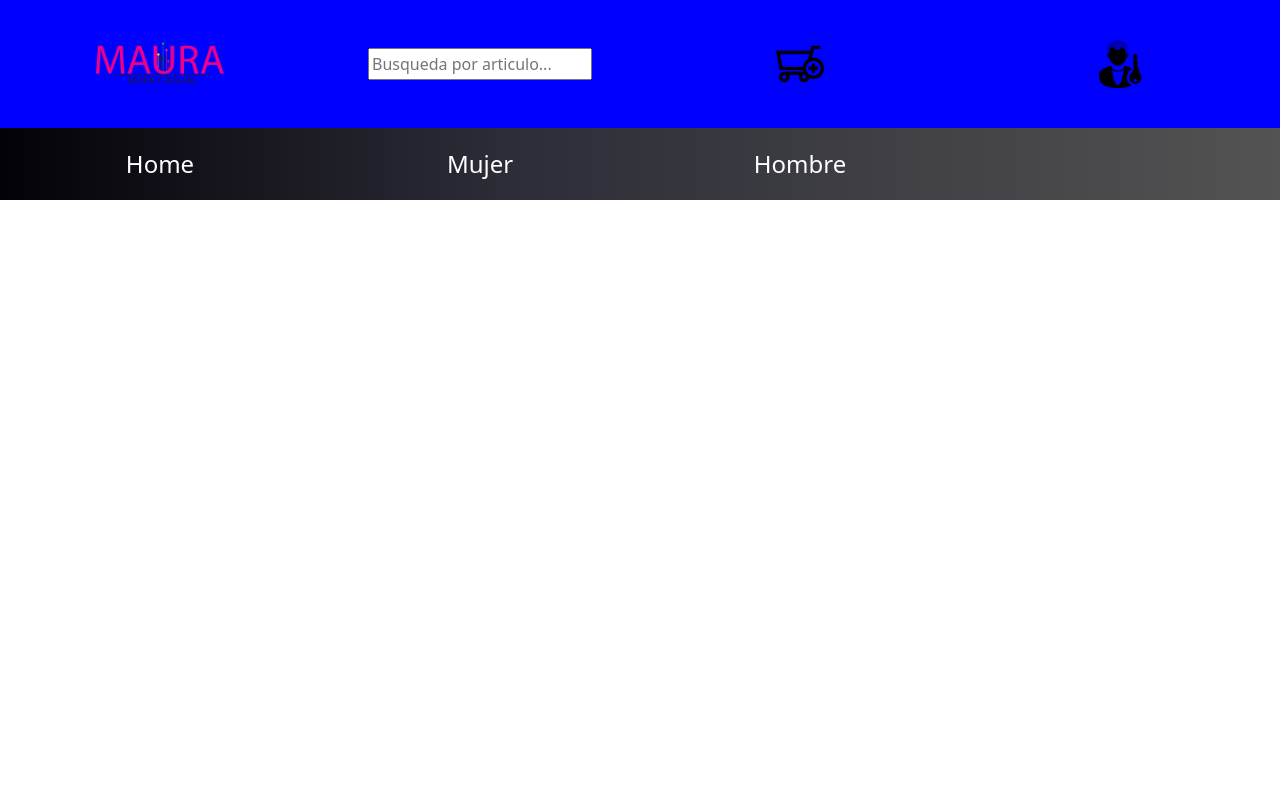
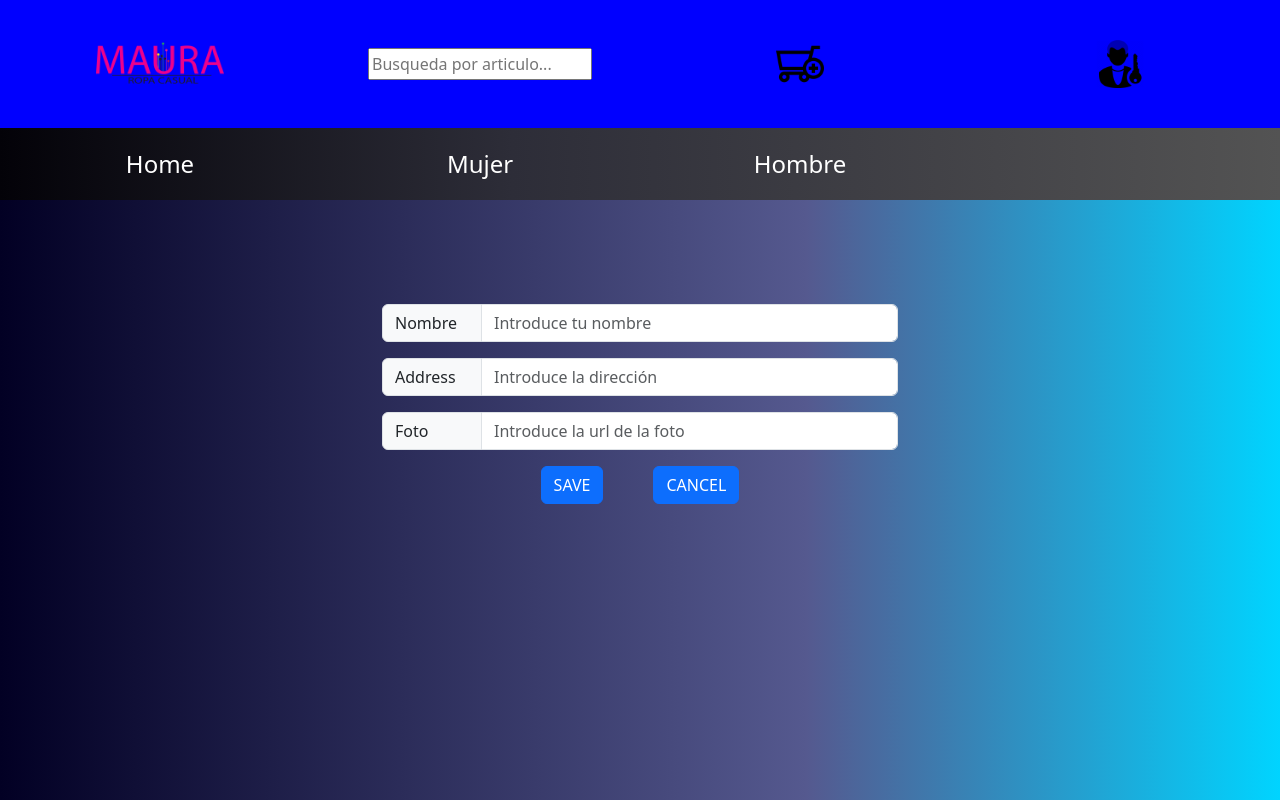
Before and after one commit to sergiioss/Ropaon_Frontend, a React (Vite) app: page /settings in a window 1280 px wide. Shown: the top 800 px of the page. Built offline with nearby package versions, Linux system fonts and the light colour scheme.

Commit message:
changes in the update of the user

```diff
--- a/src/App.css
+++ b/src/App.css
@@ -5,6 +5,5 @@
     text-align: center;
     flex-direction: column;
     height: auto;
-    width: 100vw;
     background: linear-gradient(90deg, rgba(2,0,36,1) 0%, rgba(85,89,143,1) 63%, rgba(0,212,255,1) 100%);
   }
--- a/src/Components/Header/Header.css
+++ b/src/Components/Header/Header.css
@@ -28,7 +28,6 @@
 }
 .nav2{
     background: linear-gradient(90deg, rgba(3,2,8,1) 0%, rgba(45,45,56,1) 40%, rgba(83,83,83,1) 100%);
-    height: auto;
 }
 .lin{
     all:unset;
--- a/src/Containers/Admin/Admin.jsx
+++ b/src/Containers/Admin/Admin.jsx
@@ -6,7 +6,6 @@ import { selectDatosUsuario } from "../User/userSlice"
 import axios from "axios"
 import { NavLink } from "react-router-dom"
 import { selectProduct } from "./adminSlice"
-import { selectPurchase } from "../Purchase/purchaseSlice"
 
 const Admin = (props) => {
     const dispatch = useDispatch();
--- a/src/Containers/Profile/Profile.css
+++ b/src/Containers/Profile/Profile.css
@@ -41,3 +41,6 @@
     width: 30px;
     height: 30px;
 }
+.cutrefoto{
+    border-radius: 50%;
+}
--- a/src/Containers/Profile/Profile.jsx
+++ b/src/Containers/Profile/Profile.jsx
@@ -15,7 +15,6 @@ const Profile = props => {
     const dispatch = useDispatch()
     const navegador = useNavigate()
     const photo = credenciales.user.photo
-    console.log(credenciales)
 
     return (
         <Container className="profile">
@@ -31,7 +30,7 @@ const Profile = props => {
                 </Row>
                 <Col className="photo" xs={4} sm={4} md={4} xl={4}>
                     <p className="namephoto">{credenciales.user.name}</p>
-                    <Card.Img src={credenciales.user.photo}></Card.Img>
+                    <img className="cutrefoto" src={credenciales.user.photo}></img>
                     <Button className="buttonProfile" onClick={()=>{
                         navegador("/settings")
                     }}><img className="imgAdjust" src="https://img.freepik.com/iconos-gratis/configuracion_318-667509.jpg?w=360"></img></Button>
--- a/src/Containers/Settings/Settings.css
+++ b/src/Containers/Settings/Settings.css
@@ -0,0 +1,21 @@
+.settings{
+    display: flex;
+    justify-content: center;
+    align-items: center;
+    flex-direction: column;
+    height: 100vh;
+    margin-top:14em;
+}
+.photoSettings{
+    border-radius: 50%;
+    margin-bottom: 5em;
+}
+.inputProfile{
+    width: 100px;
+}
+.inputProfileForm{
+    max-width: 500px;
+}
+.buttonSett{
+    margin-right: 50px;
+}
--- a/src/Containers/Settings/Settings.jsx
+++ b/src/Containers/Settings/Settings.jsx
@@ -1,12 +1,140 @@
 import "./Settings.css"
-import {Container} from 'react-bootstrap'
+import { Container, Row, Col, Button } from 'react-bootstrap'
+import InputGroup from 'react-bootstrap/InputGroup'
+import Form from 'react-bootstrap/Form'
+import { useDispatch, useSelector } from 'react-redux';
+import { selectDatosUsuario/* , updateUser */ } from '../User/userSlice';
+import { useState } from "react";
+import axios from "axios";
+
 
 
 const Settings = (props) => {
+    const credenciales = useSelector(selectDatosUsuario);
+    const dispatch = useDispatch();
+    const token = useSelector(selectDatosUsuario);
+
+    const [cred, setCred] = useState({
+        name: credenciales.user.name,
+        address: credenciales.user.addres,
+        photo: credenciales.user.photo
+    })
+
+    const [newCred, newSetCred] = useState({
+        name: "",
+        address: "",
+        photo: ""
+    })
+
+    const updUser = (event) => {
+        event.preventDefault();
+        if (newCred.name == "" || newCred.name == "undefined") {
+            newSetCred({
+                name: cred.name,
+            })
+            return;
+        }else if (newCred.address == ""|| newCred.address == "undefined") {
+            newSetCred({
+                address: cred.address,
+            })
+            return;
+        }else if (newCred.photo == "" || newCred.photo == "undefined") {
+            newSetCred({
+                photo: cred.photo,
+            })
+            return;
+        }
+        dispatch(updateUser(cred.name, cred.address, cred.photo))
+    }
+    const updateUser = (name, address/* , photo */) => async (dispatch) => {
+        try {
+            const config = {
+                headers: {
+                    "Authorization": `Bearer ${token.token}`
+                }
+            }
+            const body = {
+                name: name,
+                addres: address,
+                /* photo:photo */
+            }
+            const user = await axios.put('http://localhost:8000/api/updateduser',body,config)
+
+            let response = user
+            if(response.status === 200){
+                console.log('hola')
+                /* dispatch(updated(response.data)) */
+            }
+        } catch (error) {
+            /* dispatch(logError(error)) */
+            console.log(error)
+        }
+    }
+
+    const handleInput = (event) => {
+        newSetCred({
+            ...newCred,
+            [event.target.name]: event.target.value
+        })
+    }
+
 
     return (
         <Container className="settings">
-
+            <Col>
+                <Col>
+                    <img className="photoSettings" src={cred.photo}></img>
+                </Col>
+                <Col>
+                    <Form>
+                        <InputGroup size="xs" className="mb-3">
+                            <InputGroup.Text id="inputGroup-sizing-xs" className="inputProfile">Nombre</InputGroup.Text>
+                            <Form.Control
+                                onChange={handleInput}
+                                type="text"
+                                name="name"
+                                className="inputProfileForm"
+                                aria-label="Small"
+                                aria-describedby="inputGroup-sizing-sm"
+                                defaultValue={cred.name}
+                                placeholder="Introduce tu nombre"
+                            />
+                        </InputGroup>
+                        <InputGroup size="xs" className="mb-3">
+                            <InputGroup.Text id="inputGroup-sizing-xs" className="inputProfile">Address</InputGroup.Text>
+                            <Form.Control
+                                onChange={handleInput}
+                                type="text"
+                                name="address"
+                                className="inputProfileForm"
+                                aria-label="Small"
+                                aria-describedby="inputGroup-sizing-sm"
+                                defaultValue={cred.address}
+                                placeholder="Introduce la dirección"
+                            />
+                        </InputGroup>
+                        <InputGroup size="xs" className="mb-3">
+                            <InputGroup.Text id="inputGroup-sizing-xs" className="inputProfile">Foto</InputGroup.Text>
+                            <Form.Control
+                                onChange={handleInput}
+                                type="text"
+                                name="photo"
+                                className="inputProfileForm"
+                                aria-label="Small"
+                                aria-describedby="inputGroup-sizing-sm"
+                                defaultValue={cred.photo}
+                                placeholder="Introduce la url de la foto"
+                            />
+                        </InputGroup>
+                        <Button className="buttonSett" type="submit" onClick={updUser}>
+                            SAVE
+                        </Button>
+                        <Button>
+                            CANCEL
+                        </Button>
+                    </Form>
+                </Col>
+            </Col>
         </Container>
     )
 }
--- a/src/Containers/User/userSlice.js
+++ b/src/Containers/User/userSlice.js
@@ -31,6 +31,12 @@ export const userSlice = createSlice({
                 successMessage: 'Te has registrado correctamente'
             }
         },
+        updated:(state, action) =>{
+            return{
+                ...state,
+                ...action.payload
+            }
+        }
     },
 });
 
@@ -76,7 +82,7 @@ export const registerUser = (name, addres, email, password) => async (dispatch)
 }
 
 
-export const {login, logout} = userSlice.actions
+export const {login, logout, updated} = userSlice.actions
 
 export const selectDatosUsuario = (state) => state.usuario
 
```
